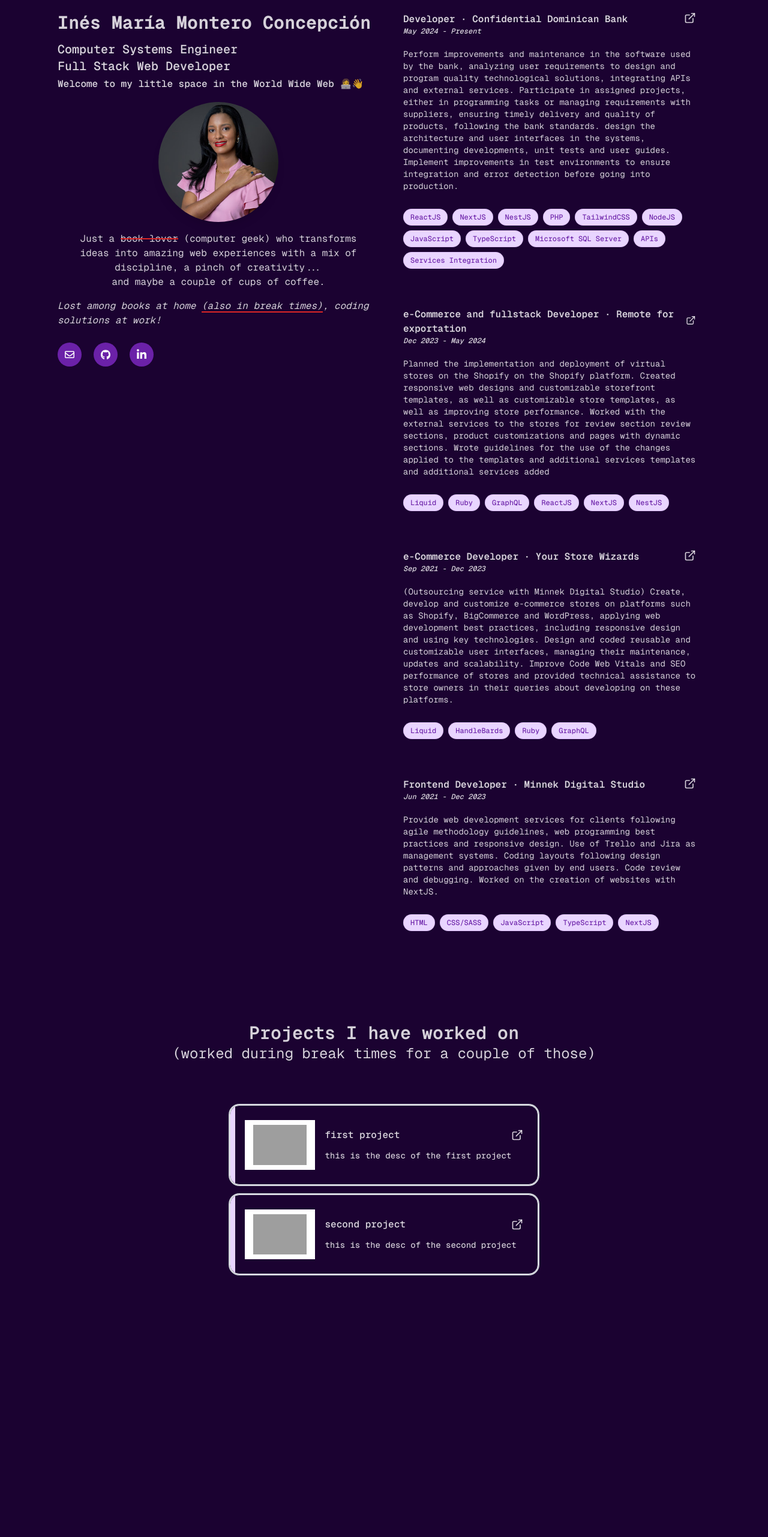
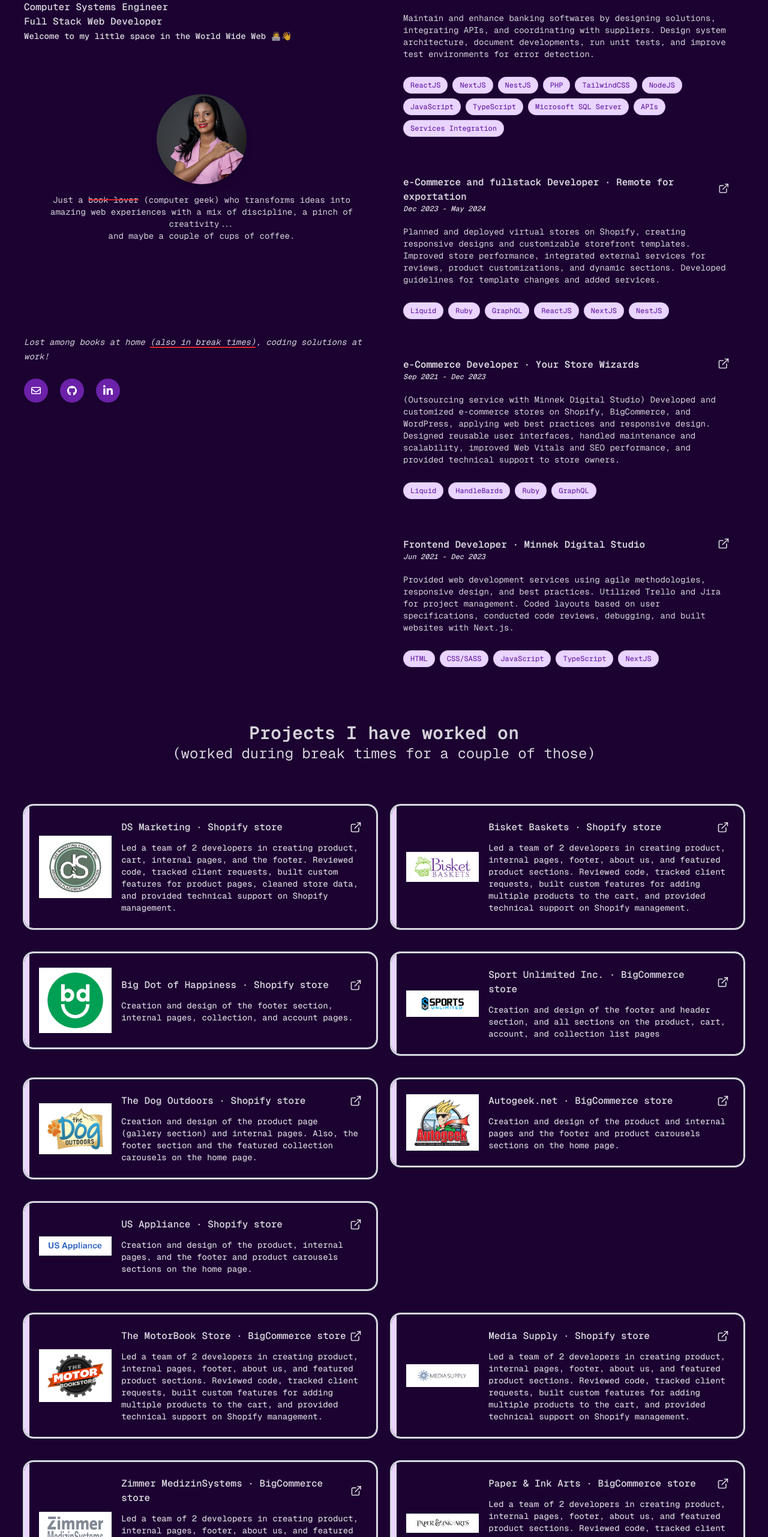
Before and after one commit to ines-sys/portafolio, a Next.js app: page / in a window 1280 px wide. Shown: the part 84-2646 px from the top of the page at 60% size. Before the commit the page ends 2224 px from the top, so only its background shows below. Built offline with nearby package versions, Linux system fonts and the light colour scheme; grey boxes are pictures that could not be loaded.

Commit message:
feat: pass data for projects and experience

```diff
--- a/src/app/page.tsx
+++ b/src/app/page.tsx
@@ -11,13 +11,13 @@ import { IFrameImage } from "./components/common/FrameImage/types";
 const profileImage: IFrameImage = {
   src: '/img/ines_profile_photo.jpg',
   alt: 'profile image',
-  height: 200,
-  width: 200
+  height: 150,
+  width: 150
 }
 const experienceCards: IExperienceCard[] = [
   {
-    title: `Developer · Confidential Dominican Bank`,
-    desc: 'Perform improvements and maintenance in the software used by the bank, analyzing user requirements to design and program quality technological solutions, integrating APIs and external services. Participate in assigned projects, either in programming tasks or managing requirements with suppliers, ensuring timely delivery and quality of products, following the bank standards. design the architecture and user interfaces in the systems, documenting developments, unit tests and user guides. Implement improvements in test environments to ensure integration and error detection before going into production.',
+    title: `Developer · Confidencial Dominican Bank`,
+    desc: 'Maintain and enhance banking softwares by designing solutions, integrating APIs, and coordinating with suppliers. Design system architecture, document developments, run unit tests, and improve test environments for error detection.',
     dateRange: 'May 2024 - Present',
     link: '#',
     tags: [
@@ -58,7 +58,7 @@ const experienceCards: IExperienceCard[] = [
   },
   {
     title: `e-Commerce and fullstack Developer · Remote for exportation`,
-    desc: 'Planned the implementation and deployment of virtual stores on the Shopify on the Shopify platform. Created responsive web designs and customizable storefront templates, as well as customizable store templates, as well as improving store performance. Worked with the external services to the stores for review section review sections, product customizations and pages with dynamic sections. Wrote guidelines for the use of the changes applied to the templates and additional services templates and additional services added',
+    desc: 'Planned and deployed virtual stores on Shopify, creating responsive designs and customizable storefront templates. Improved store performance, integrated external services for reviews, product customizations, and dynamic sections. Developed guidelines for template changes and added services.',
     dateRange: 'Dec 2023 - May 2024',
     link: '#',
     tags: [
@@ -84,7 +84,7 @@ const experienceCards: IExperienceCard[] = [
   },
   {
     title: 'e-Commerce Developer · Your Store Wizards',
-    desc: '(Outsourcing service with Minnek Digital Studio) Create, develop and customize e-commerce stores on platforms such as Shopify, BigCommerce and WordPress, applying web development best practices, including responsive design and using key technologies. Design and coded reusable and customizable user interfaces, managing their maintenance, updates and scalability. Improve Code Web Vitals and SEO performance of stores and provided technical assistance to store owners in their queries about developing on these platforms.',
+    desc: '(Outsourcing service with Minnek Digital Studio) Developed and customized e-commerce stores on Shopify, BigCommerce, and WordPress, applying web best practices and responsive design. Designed reusable user interfaces, handled maintenance and scalability, improved Web Vitals and SEO performance, and provided technical support to store owners.',
     dateRange: 'Sep 2021 - Dec 2023',
     link: 'https://yourstorewizards.com/',
     tags: [
@@ -104,7 +104,7 @@ const experienceCards: IExperienceCard[] = [
   },
   {
     title: `Frontend Developer · Minnek Digital Studio`,
-    desc: 'Provide web development services for clients following agile methodology guidelines, web programming best practices and responsive design. Use of Trello and Jira as management systems. Coding layouts following design patterns and approaches given by end users. Code review and debugging. Worked on the creation of websites with NextJS.',
+    desc: 'Provided web development services using agile methodologies, responsive design, and best practices. Utilized Trello and Jira for project management. Coded layouts based on user specifications, conducted code reviews, debugging, and built websites with Next.js.',
     dateRange: 'Jun 2021 - Dec 2023',
     link: 'https://www.minnekdigital.com/en',
     tags: [
@@ -130,55 +130,190 @@ const experienceCards: IExperienceCard[] = [
 
 const projectCards: IProjectCard[] = [
   {
-    title: 'first project',
-    desc: 'this is the desc of the first project',
-    link: '#',
+    title: 'DS Marketing · Shopify store',
+    desc: 'Led a team of 2 developers in creating product, cart, internal pages, and the footer. Reviewed code, tracked client requests, built custom features for product pages, cleaned store data, and provided technical support on Shopify management.',
+    link: 'https://dsmarketing.com/',
     image: {
-      src: '/img/logo_dog_220x.avif',
+      src: '/img/ds_marketing.avif',
       alt: 'first project image'
     }
   },
   {
-    title: 'second project',
-    desc: 'this is the desc of the second project',
+    title: 'Bisket Baskets · Shopify store',
+    desc: 'Led a team of 2 developers in creating product, internal pages, footer, about us, and featured product sections. Reviewed code, tracked client requests, built custom features for adding multiple products to the cart, and provided technical support on Shopify management.',
+    link: 'https://www.bisketbaskets.com/',
+    image: {
+      src: '/img/bisketbaskets.png',
+      alt: 'Bisket Baskets'
+    }
+  },
+  {
+    title: 'Big Dot of Happiness · Shopify store',
+    desc: 'Creation and design of the footer section, internal pages, collection, and account pages.',
+    link: 'https://www.bisketbaskets.com/',
+    image: {
+      src: '/img/bdh.png',
+      alt: 'Big Dot of Happiness '
+    }
+  },
+  {
+    title: 'Sport Unlimited Inc. · BigCommerce store',
+    desc: 'Creation and design of the footer and header section, and all sections on the product, cart, account, and collection list pages',
+    link: 'https://www.sportsunlimitedinc.com/',
+    image: {
+      src: '/img/sportunlimited.webp',
+      alt: 'Sport Unlimited Inc'
+    }
+  },
+  {
+    title: 'The Dog Outdoors · Shopify store',
+    desc: 'Creation and design of the product page (gallery section) and internal pages. Also, the footer section and the featured collection carousels on the home page.',
+    link: 'https://www.thedogoutdoors.com/',
+    image: {
+      src: '/img/thedogoutdoors.avif',
+      alt: 'The Dog Outdoors'
+    }
+  },
+  {
+    title: 'Autogeek.net · BigCommerce store',
+    desc: 'Creation and design of the product and internal pages and the footer and product carousels sections on the home page.',
+    link: 'https://www.autogeek.net/',
+    image: {
+      src: '/img/autogeek.webp',
+      alt: 'Autogeek'
+    }
+  },
+  {
+    title: 'US Appliance · Shopify store',
+    desc: 'Creation and design of the product, internal pages, and the footer and product carousels sections on the home page.',
+    link: 'https://www.us-appliance.com/',
+    image: {
+      src: '/img/us-appliance.webp',
+      alt: 'US Appliance'
+    }
+  },
+  {
+    title: 'Ramblers Way · Shopify store',
+    desc: '',
+    link: 'https://www.ramblersway.com/',
+    image: {
+      src: '/img/ramblersway.avif',
+      alt: 'Ramblers Way'
+    }
+  },
+  {
+    title: 'The MotorBook Store · BigCommerce store',
+    desc: 'Led a team of 2 developers in creating product, internal pages, footer, about us, and featured product sections. Reviewed code, tracked client requests, built custom features for adding multiple products to the cart, and provided technical support on Shopify management.',
+    link: 'https://www.themotorbookstore.com/',
+    image: {
+      src: '/img/themotorbookstore.webp',
+      alt: 'The MotorBook Store'
+    }
+  },
+  {
+    title: 'Media Supply · Shopify store',
+    desc: 'Led a team of 2 developers in creating product, internal pages, footer, about us, and featured product sections. Reviewed code, tracked client requests, built custom features for adding multiple products to the cart, and provided technical support on Shopify management.',
+    link: 'https://mediasupply.com/',
+    image: {
+      src: '/img/mediasupply.avif',
+      alt: 'Media Supply'
+    }
+  },
+  {
+    title: 'Zimmer MedizinSystems · BigCommerce store',
+    desc: 'Led a team of 2 developers in creating product, internal pages, footer, about us, and featured product sections. Reviewed code, tracked client requests, built custom features for adding multiple products to the cart, and provided technical support on Shopify management.',
+    link: 'https://shop.zimmerusa.com/',
+    image: {
+      src: '/img/zimmerusa.webp',
+      alt: 'Zimmer MedizinSystems'
+    }
+  },
+  {
+    title: 'Paper & Ink Arts · BigCommerce store',
+    desc: 'Led a team of 2 developers in creating product, internal pages, footer, about us, and featured product sections. Reviewed code, tracked client requests, built custom features for adding multiple products to the cart, and provided technical support on Shopify management.',
+    link: 'https://www.paperinkarts.com/',
+    image: {
+      src: '/img/pia.webp',
+      alt: 'Parper & Ink Arts'
+    }
+  },
+  {
+    title: 'Tall Man Shoes· Shopify store',
+    desc: 'Led a team of 2 developers in creating product, internal pages, footer, about us, and featured product sections. Reviewed code, tracked client requests, built custom features for adding multiple products to the cart, and provided technical support on Shopify management.',
+    link: 'https://www.tallmenshoes.com/',
+    image: {
+      src: '/img/tallmenshoes.avif',
+      alt: 'Tall Man Shoes'
+    }
+  },
+  {
+    title: 'Ghurka · Shopify store',
+    desc: 'Led a team of 2 developers in creating product, internal pages, footer, about us, and featured product sections. Reviewed code, tracked client requests, built custom features for adding multiple products to the cart, and provided technical support on Shopify management.',
+    link: 'https://ghurka.com/',
+    image: {
+      src: '/img/ghurka.webp',
+      alt: 'Ghurka'
+    }
+  },
+  {
+    title: 'The Public Safety Store · Shopify store',
+    desc: 'Led a team of 2 developers in creating product, internal pages, footer, about us, and featured product sections. Reviewed code, tracked client requests, built custom features for adding multiple products to the cart, and provided technical support on Shopify management.',
+    link: 'https://www.thepublicsafetystore.com',
+    image: {
+      src: '/img/pss.webp',
+      alt: 'The Public Safety Store'
+    }
+  },
+  {
+    title: 'Cuenta de Ahorro Ágil · Digital bank account',
+    desc: 'Led a team of 2 developers in creating product, internal pages, footer, about us, and featured product sections. Reviewed code, tracked client requests, built custom features for adding multiple products to the cart, and provided technical support on Shopify management.',
+    link: 'https://banfondesa.com.do/productos/ahorro/cuenta-de-ahorro-agil/',
+    image: {
+      src: '/img/caa.png',
+      alt: 'Cuenta de Ahorro Ágil - Banfondesa'
+    }
+  },
+  {
+    title: 'Portal de aplicaciones · Internal bank portal',
+    desc: 'Led a team of 2 developers in creating product, internal pages, footer, about us, and featured product sections. Reviewed code, tracked client requests, built custom features for adding multiple products to the cart, and provided technical support on Shopify management.',
     link: '#',
     image: {
-      src: '/img/logo_dog_220x.avif',
-      alt: 'second project image'
+      src: '/img/portal.webp',
+      alt: 'Portal de aplicaciones internas'
     }
   },
 ]
 export default function Home() {
   return (
-    <div className="font-[family-name:var(--font-geist-mono)] mx-auto min-h-screen max-w-screen-xl px-6 py-12 md:px-12 md:py-20 lg:px-24 lg:py-0">
+    <div className="font-[family-name:var(--font-geist-mono)] mx-auto min-h-screen max-w-screen-xl px-6 py-2 md:px-12 md:py-10 lg:px-10 lg:py-0">
       <div className="flex flex-col gap-8 row-start-2">
         <div className="lg:flex lg:justify-between lg:gap-4">
-          <div className="lg:sticky lg:top-0 lg:flex lg:max-h-screen lg:w-1/2 lg:flex-col lg:justify-between lg:py-20">
+          <div className="lg:sticky lg:top-0 lg:flex lg:max-h-screen lg:w-1/2 lg:flex-col lg:justify-between lg:py-5">
             <header>
-              <h1 className="font-extrabold text-3xl mb-3 mt-6">Inés María Montero Concepción</h1>
-              <h2 className="font-semibold text-xl">
-                <span>Computer Systems Engineer</span>
+              <h1 className="font-extrabold text-2xl mb-2 mt-6">Inés María Montero Concepción</h1>
+              <h2 className="font-semibold">
+                <span className="text-base">Computer Systems Engineer</span>
                 <br />
-                <span>Full Stack Web Developer</span>
+                <span className="text-base">Full Stack Web Developer</span>
                 <br />
-                <small>
+                <small className="text-sm">
                   Welcome to my little space in the World Wide Web 👩‍💻👋
                 </small>
               </h2>
             </header>
             <div className="flex flex-col items-center m-auto p-4 max-w-xl text-center">
               <FrameImage {...profileImage} className="mb-4 rounded-full shadow-lg" />
-              <p className="">
+              <p className="text-sm">
                 Just a <span className="relative inline-block"><span className="absolute inset-0 h-0.5 bg-red-600 top-1/2 transform -translate-y-1/2" />book lover</span> (computer geek) who transforms ideas into amazing web experiences with a mix of discipline, a pinch of creativity... <br /> and maybe a couple of cups of coffee.
               </p>
             </div>
 
             <div className="mt-auto">
-              <span className="italic">Lost among books at home <span className="border-b-2 border-red-600">(also in break times)</span>, coding solutions at work!</span>
+              <span className="italic text-sm">Lost among books at home <span className="border-b-2 border-red-600">(also in break times)</span>, coding solutions at work!</span>
               <SocialContact />
             </div>
           </div>
-          <main className="py-20 lg:w-1/2">
+          <main className="py-5 lg:w-1/2">
             {experienceCards.map((item, index) => (
               <div key={index} className='mb-4'>
                 <ExperienceCard {...item} />
@@ -191,7 +326,7 @@ export default function Home() {
             <span className="text-3xl font-bold ">Projects I have worked on</span>
             <span className="text-2xl">(worked during break times for a couple of those)</span>
           </h2>
-          <div className="mt-[70px]">
+          <div className="mt-[70px] grid lg:grid-cols-2 gap-6">
             {projectCards.map((item, index) => (
               <div key={index} className='mb-4'>
                 <ProjectCard {...item} />
```
